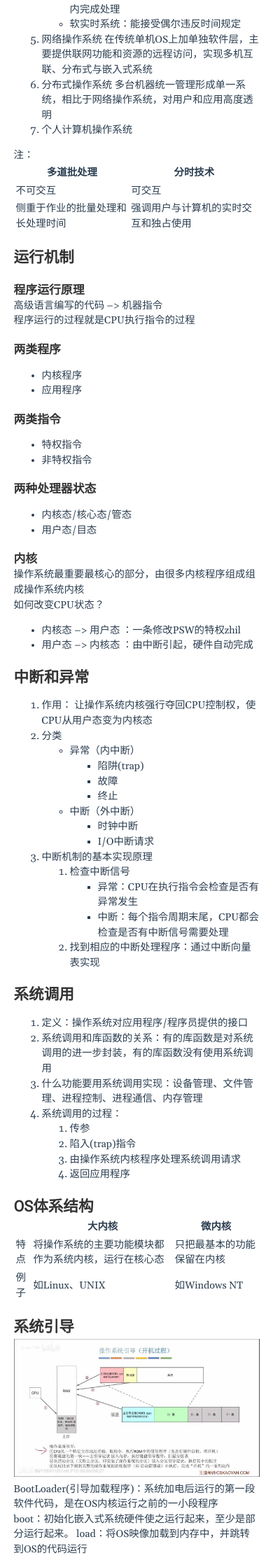
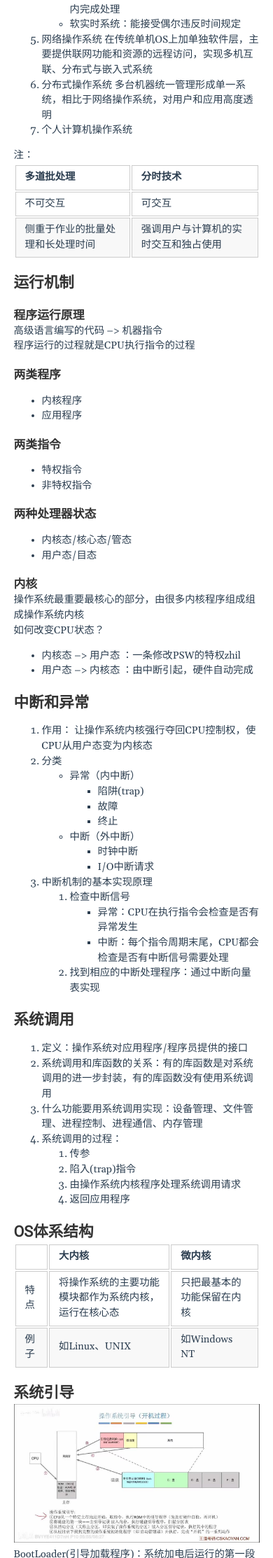
Before and after one commit to slkfoiw/slkfoiw.github.io, a Jekyll site: the page built from _posts/2022-03-01-OS概述.md, in a window 390 px wide. Shown: the part 1716-3942 px from the top of the page at 70% size. Built offline with Jekyll 4.4.1, drawn with Linux system fonts in a browser that asks for light colours.

Commit message:
修改表格样式

```diff
--- a/public/css/style.css
+++ b/public/css/style.css
@@ -336,4 +336,43 @@
 		visibility: hidden;
 		display: none;
 	}
+
+	table {
+		padding: 0;
+		width: 100%;
+	  }
+
+	  table tr {
+		border-top: 1px solid #cccccc;
+		background-color: white;
+		margin: 0;
+		padding: 0;
+	  }
+
+	  table tr:nth-child(2n) {
+		background-color: #f8f8f8;
+	  }
+
+	  table tr th {
+		font-weight: bold;
+		border: 1px solid #cccccc;
+		text-align: left;
+		margin: 0;
+		padding: 6px 13px;
+	  }
+
+	  table tr td {
+		border: 1px solid #cccccc;
+		text-align: left;
+		margin: 0;
+		padding: 6px 13px;
+	  }
+
+	  table tr th :first-child, table tr td :first-child {
+		margin-top: 0;
+	  }
+
+	  table tr th :last-child, table tr td :last-child {
+		margin-bottom: 0;
+	  }
 }
```
